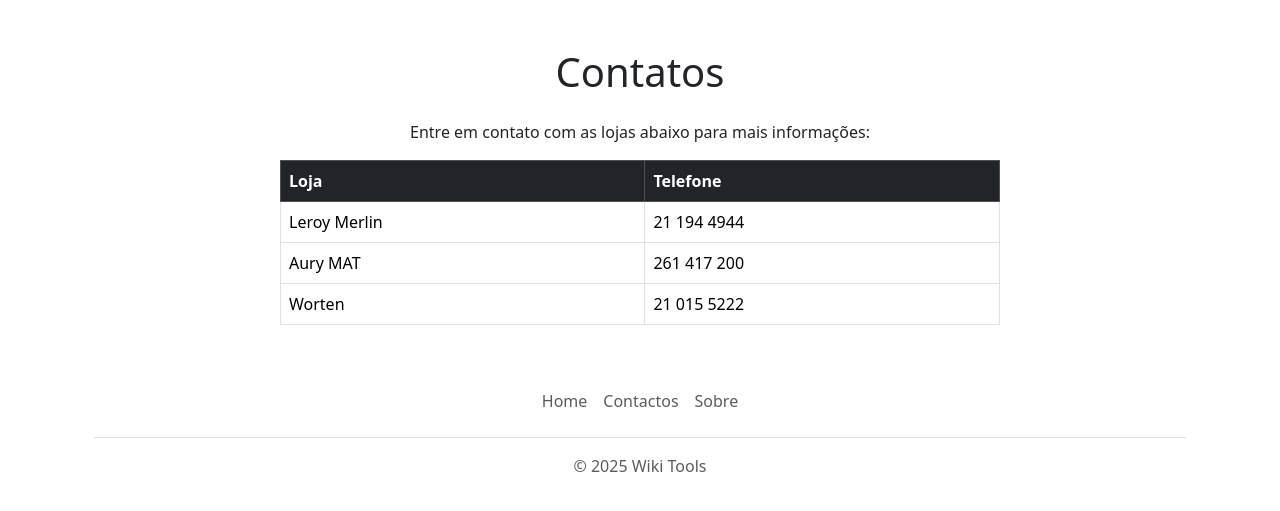
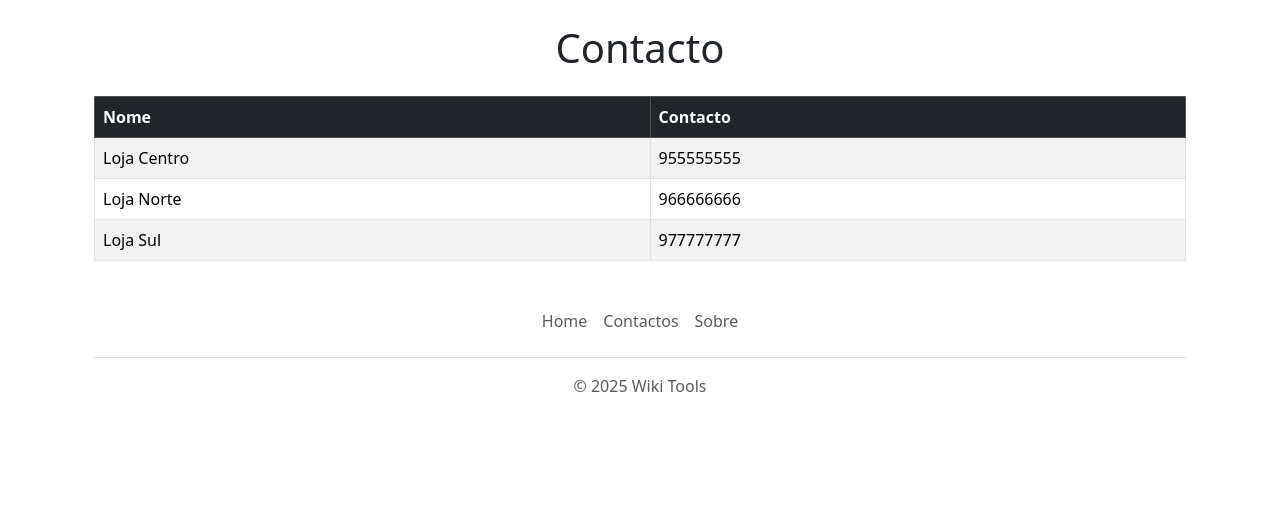
Before and after one commit to NeriKilleryt/PAP, a PHP site: page /contato.php in a window 1280 px wide. Shown: the part 61-572 px from the top of the page. Run offline with PHP 8.4, Linux system fonts and the light colour scheme; data comes from the database, SQL or seed files in the repository.

Commit message:
modifiquei a página do contacto

```diff
--- a/contato.php
+++ b/contato.php
@@ -3,38 +3,42 @@
 require(__DIR__ . '/inc/header.php');
 
 $title = 'Contato';
+// Conectar ao banco de dados
+include 'inc/config.php'; // Certifique-se de que o caminho está correto
+$conn = connect_db();
+
+// Buscar as ferramentas no banco de dados
+try {
+    $sql = "SELECT * FROM loja";
+    $stmt = $conn->prepare($sql);
+    $stmt->execute();
+    $loja = $stmt->fetchAll(PDO::FETCH_ASSOC); // Alterado para $loja
+} catch (PDOException $e) {
+    die("Erro ao buscar loja: " . $e->getMessage());
+}
 ?>
-
-<div class="container mt-5">
-    <h1 class="text-center mb-4">Contatos</h1>
-    <p class="text-center">Entre em contato com as lojas abaixo para mais informações:</p>
-
-    <div class="row justify-content-center">
-        <div class="col-md-8">
-            <table class="table table-bordered table-hover">
+<div class="container mt-4">
+    <h1 class="mb-4 text-center">Contacto</h1>
+    <?php if (!empty($loja)): ?>
+        <table class="table table-bordered table-striped">
             <thead class="table-dark">
                 <tr>
-                        <th>Loja</th>
-                        <th>Telefone</th>
+                    <th>Nome</th>
+                    <th>Contacto</th>
                 </tr>
             </thead>
             <tbody>
+                <?php foreach ($loja as $lojas): ?>
                     <tr>
-                        <td>Leroy Merlin</td>
-                        <td>21 194 4944</td>
+                        <td><?php echo htmlspecialchars($lojas['Nome']); ?></td>
+                        <td><?php echo htmlspecialchars($lojas['Contacto']); ?></td>
                     </tr>
-                    <tr>
-                        <td>Aury MAT</td>
-                        <td>261 417 200</td>
-                    </tr>
-                    <tr>
-                        <td>Worten</td>
-                        <td>21 015 5222</td>
-                    </tr>
+                <?php endforeach; ?>
             </tbody>
         </table>
-        </div>
-    </div>
+    <?php else: ?>
+        <p class="text-center">Nenhuma contacto encontrada no momento.</p>
+    <?php endif; ?>
 </div>
 
 <?php
```
Lines whose indentation alone changed are shown as unchanged.
